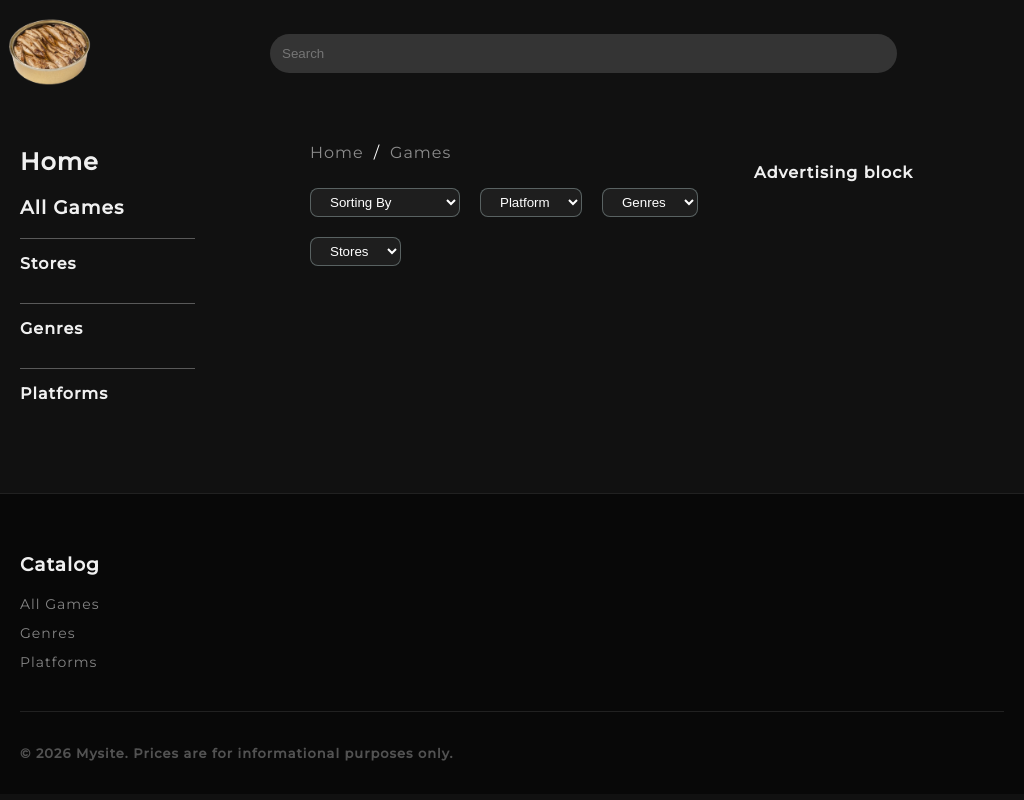
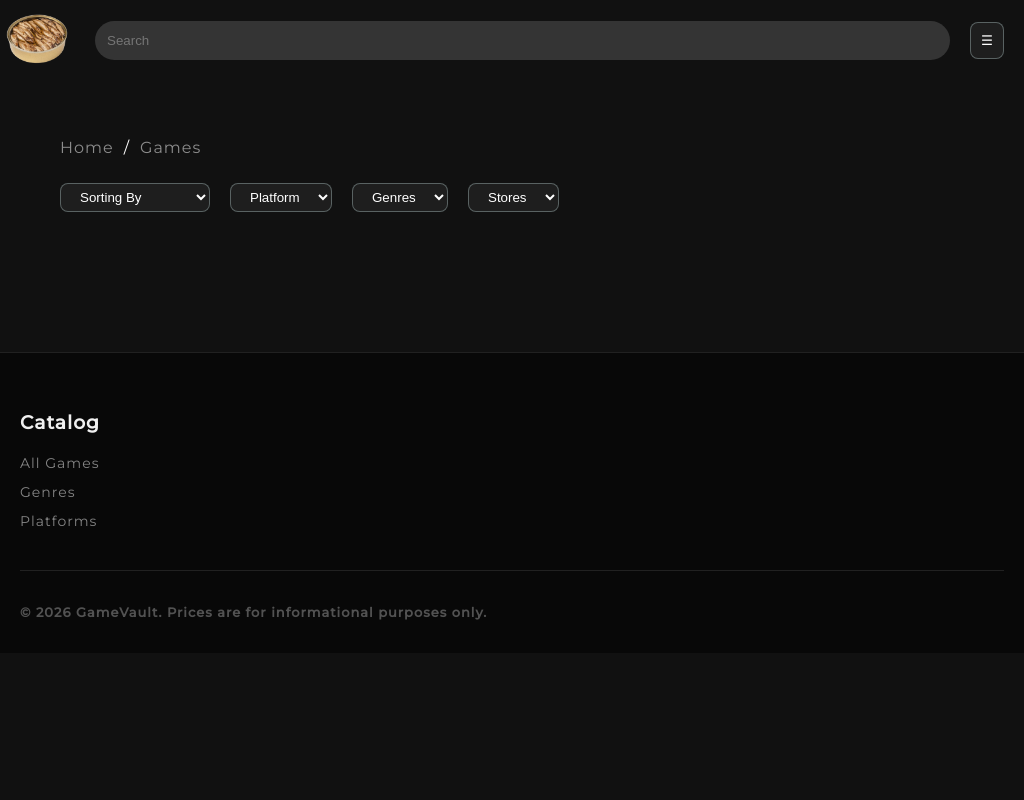
Before and after one commit to C001tea/Games_site, a Django app: page /games/ in a window 1024 px wide. Run offline with Django 5.2, Linux system fonts and the light colour scheme; data that the repository does not hold is empty.

Commit message:
последние последние изменения для деплоя

```diff
--- a/gamescatalog/catalog/management/commands/fetch_data.py
+++ b/gamescatalog/catalog/management/commands/fetch_data.py
@@ -98,7 +98,7 @@ class Command(BaseCommand):
     def handle(self, *args, **options):
         games_fetched = 0
         max_games = 500
-        start_page = 190
+        start_page = 211
         url = f'https://api.rawg.io/api/games?key={API_KEY}&page_size=40&page={start_page}'
         #url = f'https://api.rawg.io/api/games?key={API_KEY}&dates=2026-01-01,2026-05-01&page_size=40&page={start_page}&ordering=-released'
         while url and games_fetched < max_games:
@@ -254,5 +254,5 @@ class Command(BaseCommand):
 # Собираются данные игры под номером 498. Bone: The Great Cow Race
 # Собираются данные игры под номером 499. Party Hard 2
 # Собираются данные игры под номером 500. Bleed
-# https://api.rawg.io/api/games?key=9a89219f39ec477b8c7c807b479d1536&ordering=-added&page=102&page_size=40
+# https://api.rawg.io/api/games?key=9a89219f39ec477b8c7c807b479d1536&ordering=-added&page=198&page_size=40
 # Successfully completed!
--- a/gamescatalog/catalog/static/catalog/css/style.css
+++ b/gamescatalog/catalog/static/catalog/css/style.css
@@ -1100,6 +1100,7 @@ button.expand-btn{
 
     .content{
         width: 100%;
+        margin: 0 10px;
     }
 
     .site-logo{
@@ -1217,11 +1218,6 @@ button.expand-btn{
         font-size: 13px;
     }
 
-
-    .content{
-        margin: 0 10px;
-    }
-
     .gallery-stores{
         flex-direction: column;
     }
@@ -1244,4 +1240,129 @@ button.expand-btn{
         overflow-clip-margin: content-box;
         overflow: clip;
     }
+
 }
+
+@media (min-width: 769px) and (max-width: 1024px){
+
+    .content{
+        margin: 20px;
+    }
+
+    .site-logo{
+        width: 75px;
+    }
+
+    .burger-btn{
+        display: block;
+        background: rgba(51, 51, 51, 0.4);
+        border: 1px solid rgba(225, 255, 255, 0.3);
+        border-radius: 8px;
+        color: white;
+        padding: 10px;
+        margin-right: 20px;
+    }
+
+     .sidebar{
+        display: block;
+        position: fixed;
+        top: 0;
+        left: 0;
+        width: 230px;
+        height: 100vh;
+        background: #111111;
+        z-index: 1000;
+        padding: 20px;
+        overflow-y: auto;
+        transform: translateX(-100%);
+        transition: transform 0.3s ease;
+    }
+
+    .sidebar.open {
+        transform: translateX(0);
+    }
+
+    .sidebar-close-btn{
+        display: block;
+        background: none;
+        border: none;
+        color: white;
+        font-size: 30px;
+        cursor: pointer;
+        margin-bottom: 20px;
+    }
+
+    .sidebar-overlay{
+        display: none;
+        position: fixed;
+        inset: 0;
+        background: rgba(0, 0, 0, 0.7);
+        z-index: 999;
+        opacity: 0;
+        transition: opacity 0.3s ease;
+    }
+
+    .sidebar-overlay.open{
+        display: block;
+        opacity: 1;
+    }
+
+    .div_catalog{
+        grid-template-columns: 1fr 1fr;
+    }
+
+    .search-form{
+        margin: 0;
+    }
+
+    .search-form input[type="text"]{
+        width: 100%;
+    }
+
+    .sidebar-ads{
+        display: none;
+    }
+
+    .all-games{
+        margin-right: 40px;
+    }
+
+    .slider-btn,
+    .carousel-btn{
+        display: none;
+    }
+
+    .product-card{
+        flex: 0 0 45%;
+        max-width: 45%;
+        scroll-snap-align: center;
+    }
+
+    .carousel-track{
+        scroll-snap-type: x mandatory;
+    }
+
+    .store-card{
+        width: 100%;
+        max-width: 100%;
+        box-sizing: border-box;
+    }
+
+    .screenshots-gallery img{
+        flex: 0 0 50%;
+        height: 350px;
+        object-fit: cover;
+        display: block;
+        overflow-clip-margin: content-box;
+        overflow: clip;
+    }
+
+    .gallery-stores{
+        flex-direction: column;
+    }
+
+    .stores{
+        grid-template-columns: 1fr;
+    }
+
+}
--- a/gamescatalog/catalog/templates/catalog/base.html
+++ b/gamescatalog/catalog/templates/catalog/base.html
@@ -104,7 +104,7 @@
         </div>
 
         <div class="footer-bottom">
-            <p>© 2026 Mysite. Prices are for informational purposes only.</p>
+            <p>© 2026 GameVault. Prices are for informational purposes only.</p>
         </div>
 
     </div>
--- a/gamescatalog/catalog/templates/catalog/home.html
+++ b/gamescatalog/catalog/templates/catalog/home.html
@@ -1,7 +1,7 @@
 {% extends 'catalog/base.html' %}
 {% load static %}
 {% load mytags %}
-{% block title %}Home{% endblock %}
+{% block title %}GameVault{% endblock %}
 
 {% block content %}
 
@@ -10,8 +10,8 @@
     {% for offer, list in list_item.items %}
         {% if forloop.parentloop.first and forloop.first %}
             <div style="display: flex; align-items: center; justify-content: space-between;">
-                <h1><a href="games/?{% param_replace sort=name %}" class="offer-name">{{ offer }}</a></h1>
-                <a href="/games/" class="all-games-name"><h3 style="margin-bottom: 0;">View all →</h3></a>
+                <h1 class="h-offers"><a href="games/?{% param_replace sort=name %}" class="offer-name">{{ offer }}</a></h1>
+                <a href="/games/" class="all-games-name"><h3 style="margin: 0;">View all →</h3></a>
             </div>
         {% else %}
             <h1><a href="games/?{% param_replace sort=name %}" class="offer-name">{{ offer }}</a></h1>
--- a/gamescatalog/catalog/views.py
+++ b/gamescatalog/catalog/views.py
@@ -101,7 +101,7 @@ def all_games(request):
 
     games_list = games_list.order_by(sorting_map.get(sort, F("rating").desc(nulls_last=True)))
 
-    paginator = Paginator(games_list, 21)
+    paginator = Paginator(games_list, 24)
     page_number = request.GET.get('page', 1)
     page_obj = paginator.get_page(page_number)
     page_range = get_page_range(page_obj.number, page_obj.paginator.num_pages)
```
